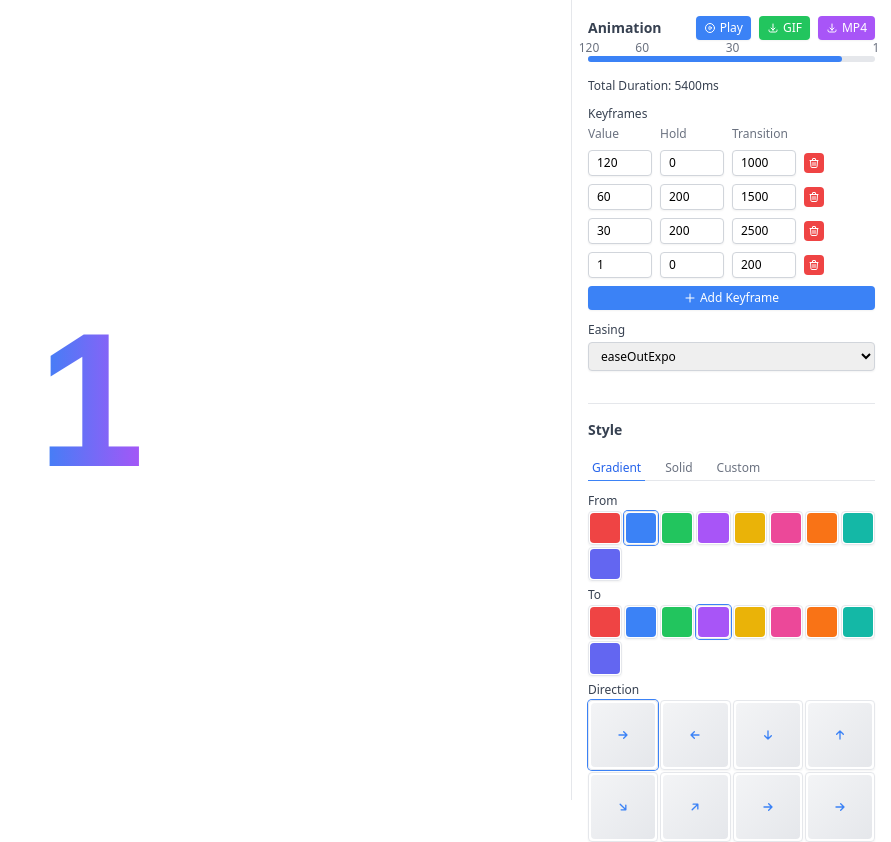
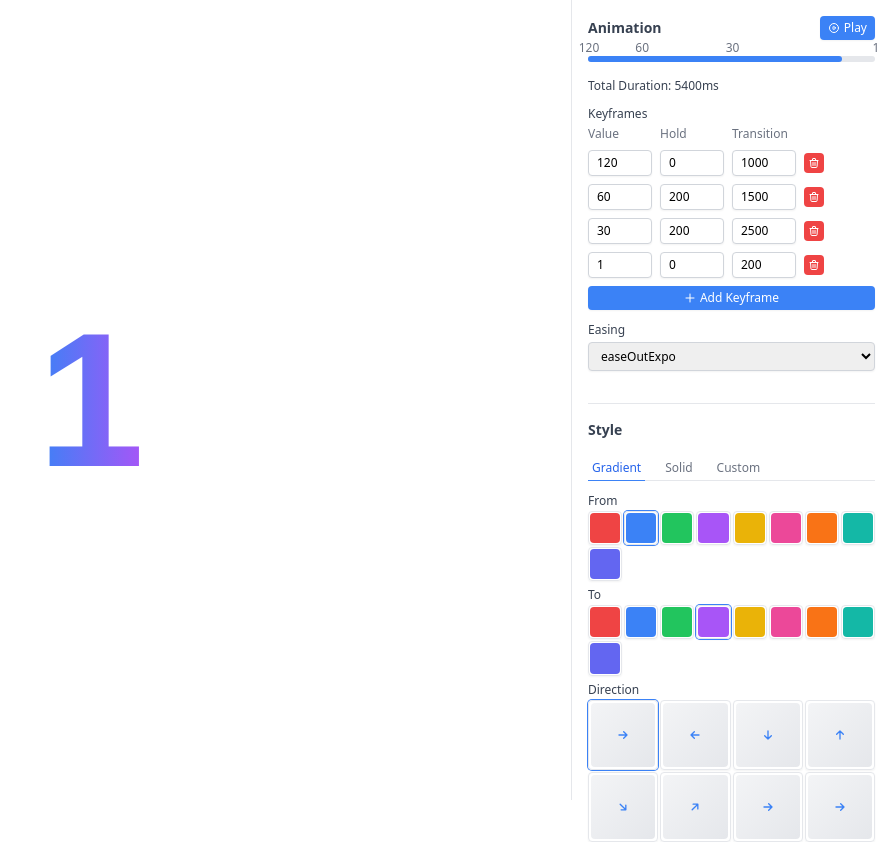
Before and after one commit to jeffjose/arr-demo, a SvelteKit app: page / in a window 1280 px wide. Shown: the whole page, without its empty margins (389-1280 px from the left). Built offline with nearby package versions, Linux system fonts and the light colour scheme; a web font is replaced by a local one.

Commit message:
hide buttons

```diff
--- a/src/routes/+layout.svelte
+++ b/src/routes/+layout.svelte
@@ -515,84 +515,6 @@
 					</svg>
 					Play
 				</button>
-				<button
-					class="flex items-center gap-1 rounded bg-green-500 px-2 py-1 text-xs font-medium text-white shadow-sm transition-all duration-200 hover:bg-green-600 focus:outline-none focus:ring-1 focus:ring-green-500"
-					on:click={() => startRecording('gif')}
-					style="pointer-events: {isRecording || isDownloading
-						? 'none'
-						: 'auto'}; opacity: {isRecording || isDownloading ? '0.5' : '1'}"
-				>
-					{#if isRecording && recordingType === 'gif'}
-						<svg class="h-3 w-3 animate-spin" viewBox="0 0 24 24" fill="none" stroke="currentColor">
-							<path
-								stroke-linecap="round"
-								stroke-linejoin="round"
-								stroke-width="2"
-								d="M4 4v5h.582m15.356 2A8.001 8.001 0 004.582 9m0 0H9m11 11v-5h-.581m0 0a8.003 8.003 0 01-15.357-2m15.357 2H15"
-							/>
-						</svg>
-						Recording...
-					{:else if isDownloading && recordingType === 'gif'}
-						<svg class="h-3 w-3 animate-spin" viewBox="0 0 24 24" fill="none" stroke="currentColor">
-							<path
-								stroke-linecap="round"
-								stroke-linejoin="round"
-								stroke-width="2"
-								d="M4 4v5h.582m15.356 2A8.001 8.001 0 004.582 9m0 0H9m11 11v-5h-.581m0 0a8.003 8.003 0 01-15.357-2m15.357 2H15"
-							/>
-						</svg>
-						Processing...
-					{:else}
-						<svg class="h-3 w-3" viewBox="0 0 24 24" fill="none" stroke="currentColor">
-							<path
-								stroke-linecap="round"
-								stroke-linejoin="round"
-								stroke-width="2"
-								d="M4 16v1a3 3 0 003 3h10a3 3 0 003-3v-1m-4-4l-4 4m0 0l-4-4m4 4V4"
-							/>
-						</svg>
-						GIF
-					{/if}
-				</button>
-				<button
-					class="flex items-center gap-1 rounded bg-purple-500 px-2 py-1 text-xs font-medium text-white shadow-sm transition-all duration-200 hover:bg-purple-600 focus:outline-none focus:ring-1 focus:ring-purple-500"
-					on:click={() => startRecording('mp4')}
-					style="pointer-events: {isRecording || isDownloading
-						? 'none'
-						: 'auto'}; opacity: {isRecording || isDownloading ? '0.5' : '1'}"
-				>
-					{#if isRecording && recordingType === 'mp4'}
-						<svg class="h-3 w-3 animate-spin" viewBox="0 0 24 24" fill="none" stroke="currentColor">
-							<path
-								stroke-linecap="round"
-								stroke-linejoin="round"
-								stroke-width="2"
-								d="M4 4v5h.582m15.356 2A8.001 8.001 0 004.582 9m0 0H9m11 11v-5h-.581m0 0a8.003 8.003 0 01-15.357-2m15.357 2H15"
-							/>
-						</svg>
-						Recording...
-					{:else if isDownloading && recordingType === 'mp4'}
-						<svg class="h-3 w-3 animate-spin" viewBox="0 0 24 24" fill="none" stroke="currentColor">
-							<path
-								stroke-linecap="round"
-								stroke-linejoin="round"
-								stroke-width="2"
-								d="M4 4v5h.582m15.356 2A8.001 8.001 0 004.582 9m0 0H9m11 11v-5h-.581m0 0a8.003 8.003 0 01-15.357-2m15.357 2H15"
-							/>
-						</svg>
-						Processing...
-					{:else}
-						<svg class="h-3 w-3" viewBox="0 0 24 24" fill="none" stroke="currentColor">
-							<path
-								stroke-linecap="round"
-								stroke-linejoin="round"
-								stroke-width="2"
-								d="M4 16v1a3 3 0 003 3h10a3 3 0 003-3v-1m-4-4l-4 4m0 0l-4-4m4 4V4"
-							/>
-						</svg>
-						MP4
-					{/if}
-				</button>
 			</div>
 		</div>
 
```
